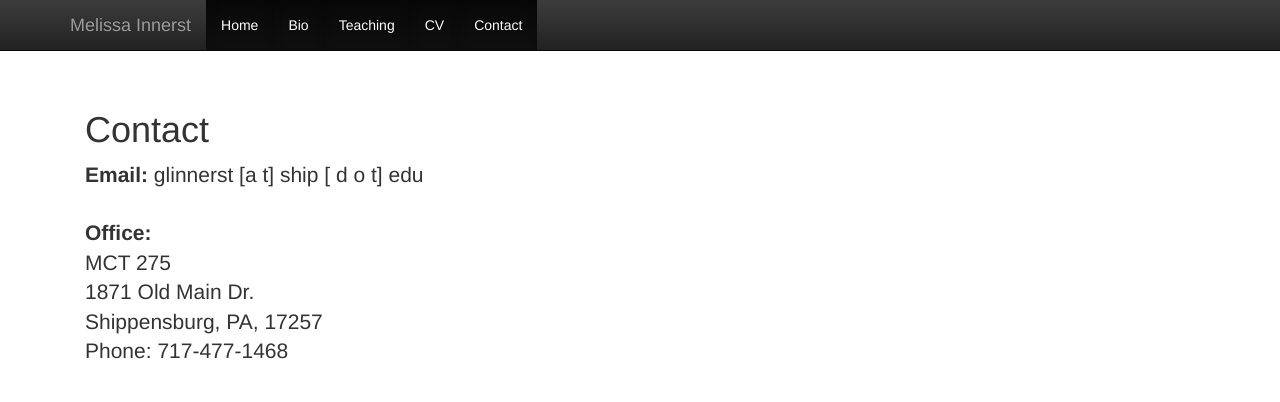
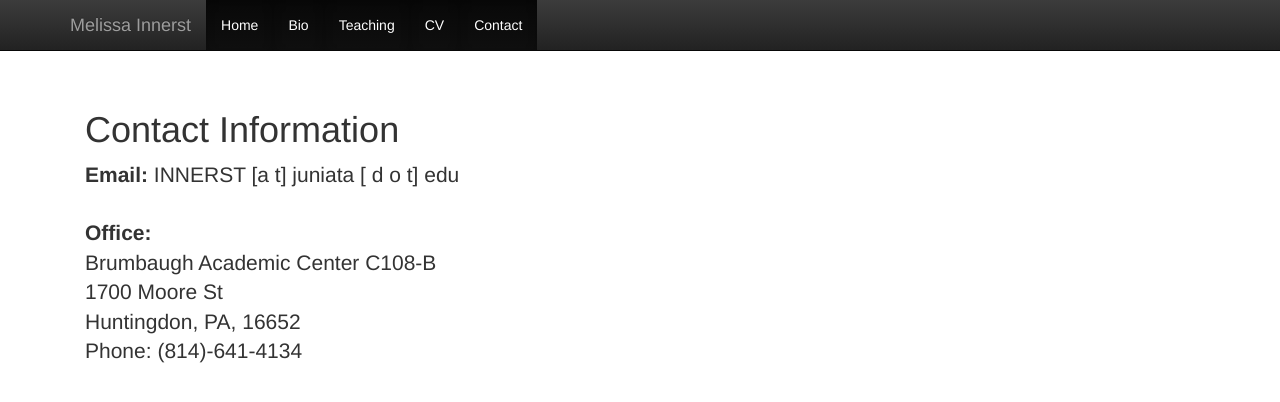
Before and after one commit to melissanjohnson/melissanjohnson.github.io, a Jekyll site: the page built from contact.html, in a window 1280 px wide. Shown: the top 402 px of the page. Built offline with Jekyll 4.4.1, drawn with Linux system fonts in a browser that asks for light colours; nearby versions of some CDN libraries; library files that are not in the unit come from our copies.

Commit message:
Update contact information

```diff
--- a/contact.html
+++ b/contact.html
@@ -3,14 +3,14 @@ layout: default
 title: 'Contact'
 ---
 
-<h1>Contact</h1>
+<h1>Contact Information</h1>
 
 <p class="lead">
-<strong>Email:</strong> glinnerst [a t] ship [ d o t] edu <br />
+<strong>Email:</strong> INNERST [a t] juniata [ d o t] edu <br />
 <br />
 <strong>Office:</strong><br />
-MCT 275 <br />
-1871 Old Main Dr. <br />
-Shippensburg, PA, 17257 <br />
-Phone: 717-477-1468
+Brumbaugh Academic Center C108-B <br />
+1700 Moore St <br />
+Huntingdon, PA, 16652 <br />
+Phone: (814)-641-4134
 </p>
```
